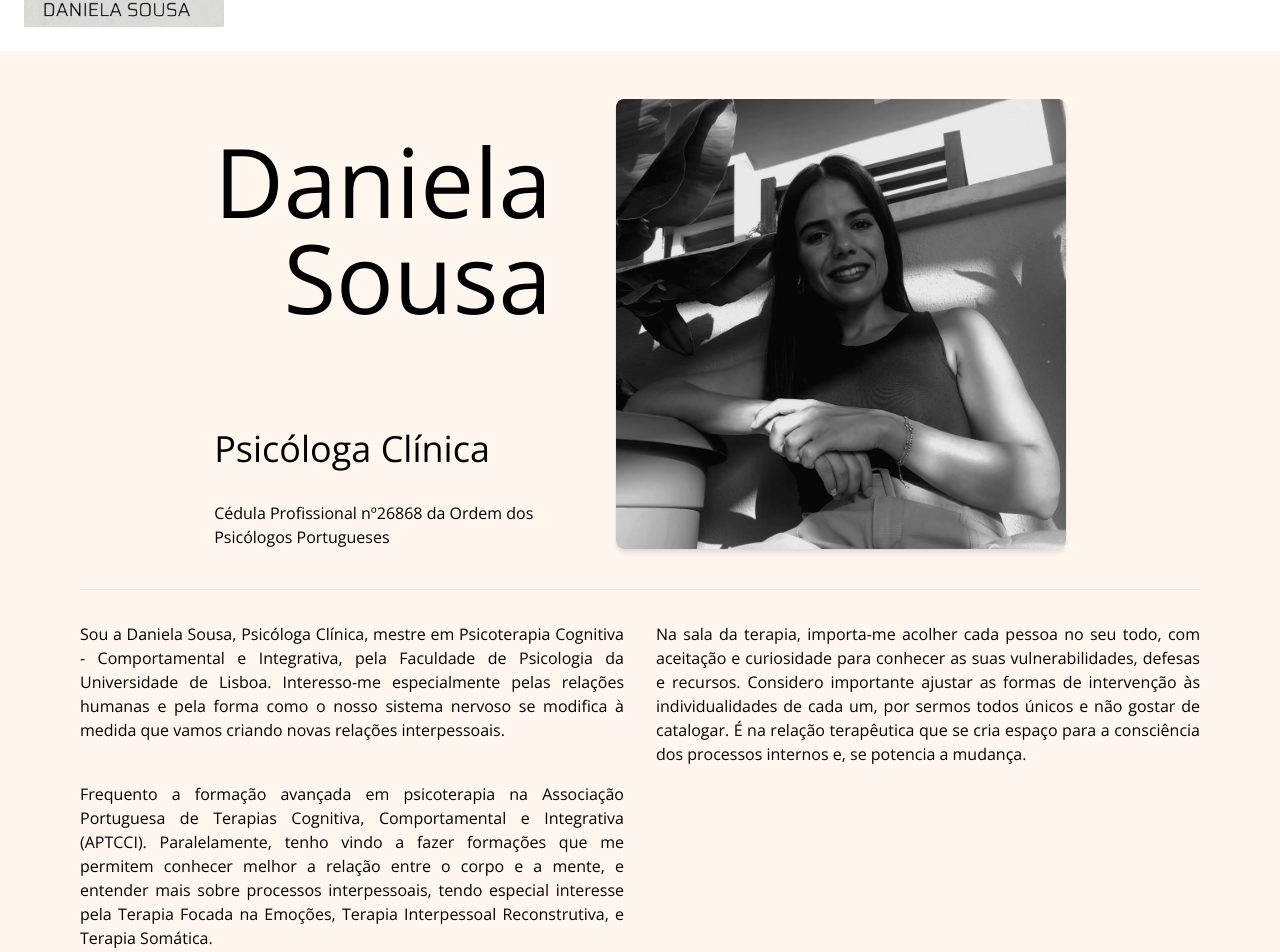
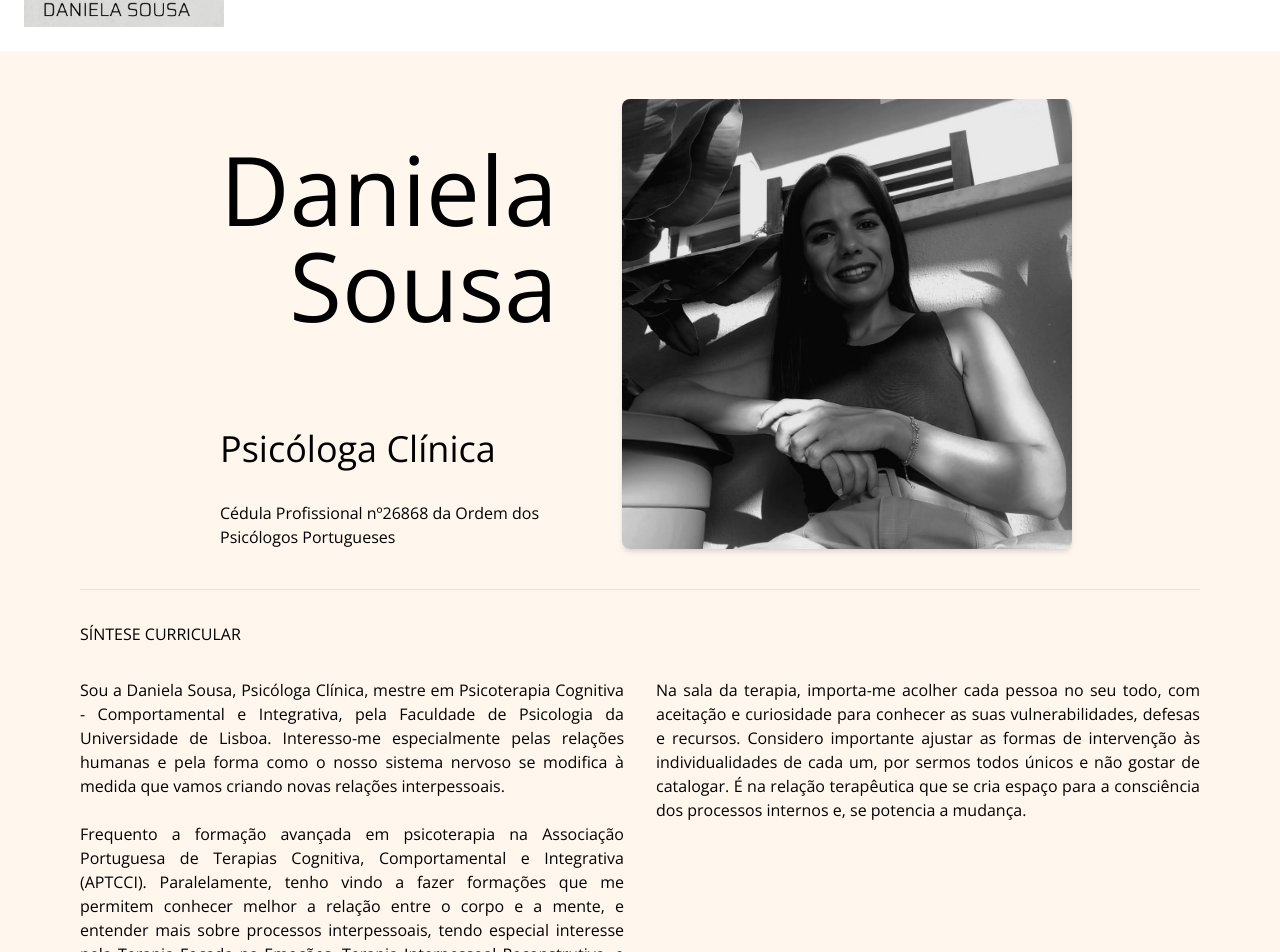
Before and after one commit to DeleteMind/site_psicologa, a Next.js app in the folder daniela-app/: page /sobre in a window 1280 px wide. Shown: the part 95-1047 px from the top of the page. Built offline with nearby package versions, Linux system fonts and the light colour scheme.

Commit message:
update_sobre_page

```diff
--- a/daniela-app/app/sobre/page.tsx
+++ b/daniela-app/app/sobre/page.tsx
@@ -2,14 +2,14 @@ import Image from 'next/image';
 
 export default function SobrePage() {
   return (
-    <main className="text-black text-lg flex flex-col justify-between min-h-screen p-4 sm:p-12 lg:mx-4 xl:mx-8">
+    <main className="text-black text-lg min-h-screen p-4 sm:p-12 lg:mx-4 xl:mx-8">
       {/* Title and Image */}
-      <div className="flex flex-col lg:flex-row w-full lg:w-3/4 justify-center items-end mx-auto gap-x-16 ">
-        <div className="space-y-2 text-center lg:text-left">
-          <h1 className="text-4xl sm:text-6xl lg:text-8xl text-center lg:text-right">Daniela Sousa</h1>
+      <div className="flex flex-col-reverse md:flex-row w-full lg:w-3/4 justify-start items-center lg:items-end mx-auto gap-x-16">
+        <div className="flex flex-col items-start">
+          <h1 className="text-4xl sm:text-6xl lg:text-8xl text-center lg:text-right mt-8 lg:m-0">Daniela Sousa</h1>
           <div className="pt-8 sm:pt-16 lg:pt-24">
-            <h2 className="mb-4 sm:mb-8 text-lg sm:text-xl lg:text-4xl text-center lg:text-left">Psicóloga Clínica</h2>
-            <p className="text-xs sm:text-sm lg:text-base text-center lg:text-left">Cédula Profissional nº26868 da Ordem dos Psicólogos Portugueses</p>
+            <h2 className="mb-4 sm:mb-8 text-lg sm:text-xl lg:text-4xl">Psicóloga Clínica</h2>
+            <p className="text-xs sm:text-sm lg:text-base">Cédula Profissional nº26868 da Ordem dos Psicólogos Portugueses</p>
           </div>
         </div>
         <Image
@@ -22,10 +22,13 @@ export default function SobrePage() {
       </div>
 
       {/* Section at the bottom */}
-      <section className="mt-10 text-justify text-xs sm:text-sm lg:text-base border-t border-gray-300/50 gap-x-8 grid grid-cols-1 sm:grid-cols-2 pt-8">
-        <p className="mb-4">Sou a Daniela Sousa, Psicóloga Clínica, mestre em Psicoterapia Cognitiva - Comportamental e Integrativa, pela Faculdade de Psicologia da Universidade de Lisboa. Interesso-me especialmente pelas relações humanas e pela forma como o nosso sistema nervoso se modifica à medida que vamos criando novas relações interpessoais.</p>
-        <p className="mb-4">Na sala da terapia, importa-me acolher cada pessoa no seu todo, com aceitação e curiosidade para conhecer as suas vulnerabilidades, defesas e recursos. Considero importante ajustar as formas de intervenção às individualidades de cada um, por sermos todos únicos e não gostar de catalogar. É na relação terapêutica que se cria espaço para a consciência dos processos internos e, se potencia a mudança.</p>
-        <p className="mb-4">Frequento a formação avançada em psicoterapia na Associação Portuguesa de Terapias Cognitiva, Comportamental e Integrativa (APTCCI). Paralelamente, tenho vindo a fazer formações que me permitem conhecer melhor a relação entre o corpo e a mente, e entender mais sobre processos interpessoais, tendo especial interesse pela Terapia Focada na Emoções, Terapia Interpessoal Reconstrutiva, e Terapia Somática.</p>
+      <section className="mt-10 pt-8 text-justify text-xs sm:text-sm lg:text-base border-t border-gray-300/50 gap-x-8">
+        <h3 className="mb-8">SÍNTESE CURRICULAR</h3>
+        <div className="grid grid-cols-1 lg:grid-cols-2 gap-x-8">
+          <p className="mb-4 lg:mb-0">Sou a Daniela Sousa, Psicóloga Clínica, mestre em Psicoterapia Cognitiva - Comportamental e Integrativa, pela Faculdade de Psicologia da Universidade de Lisboa. Interesso-me especialmente pelas relações humanas e pela forma como o nosso sistema nervoso se modifica à medida que vamos criando novas relações interpessoais.</p>
+          <p className="mb-4 lg:mb-0">Na sala da terapia, importa-me acolher cada pessoa no seu todo, com aceitação e curiosidade para conhecer as suas vulnerabilidades, defesas e recursos. Considero importante ajustar as formas de intervenção às individualidades de cada um, por sermos todos únicos e não gostar de catalogar. É na relação terapêutica que se cria espaço para a consciência dos processos internos e, se potencia a mudança.</p>
+          <p className="mb-4 lg:mb-0">Frequento a formação avançada em psicoterapia na Associação Portuguesa de Terapias Cognitiva, Comportamental e Integrativa (APTCCI). Paralelamente, tenho vindo a fazer formações que me permitem conhecer melhor a relação entre o corpo e a mente, e entender mais sobre processos interpessoais, tendo especial interesse pela Terapia Focada na Emoções, Terapia Interpessoal Reconstrutiva, e Terapia Somática.</p>
+        </div>
       </section>
     </main>
   );
```
